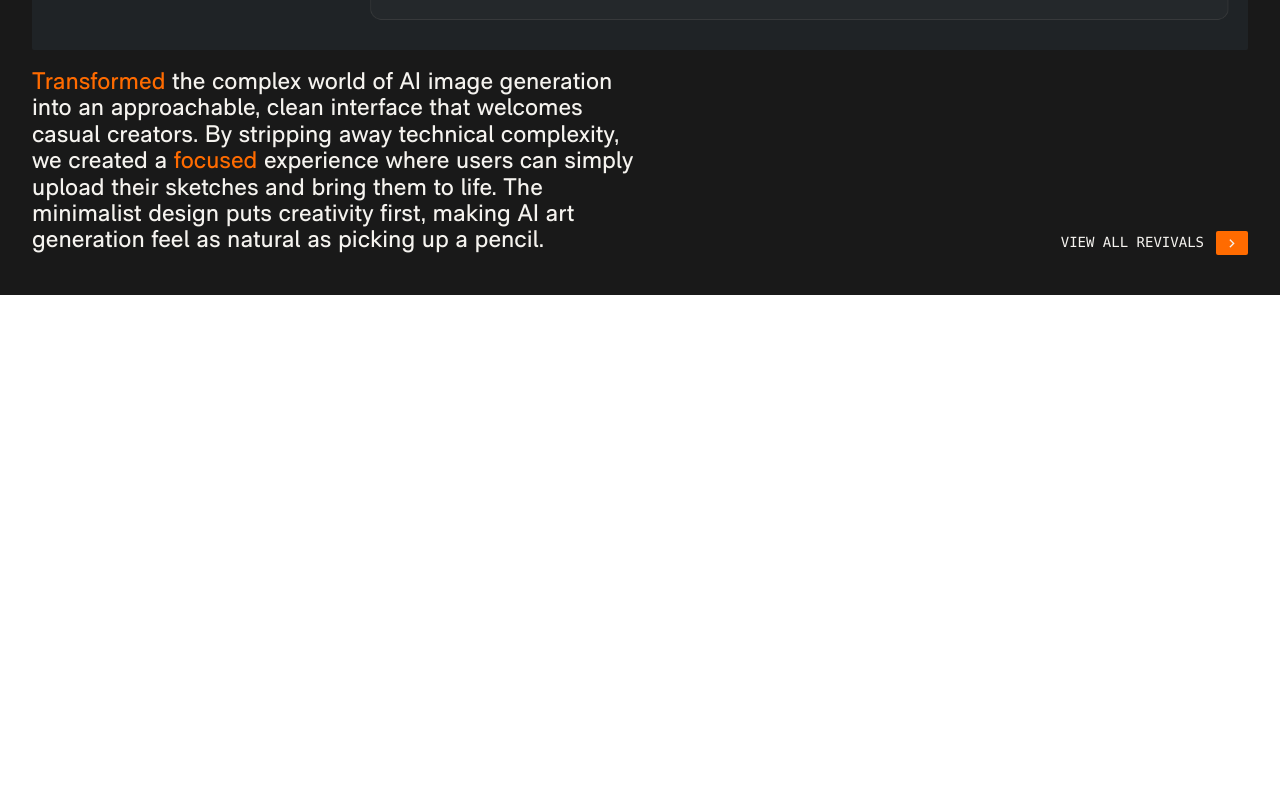
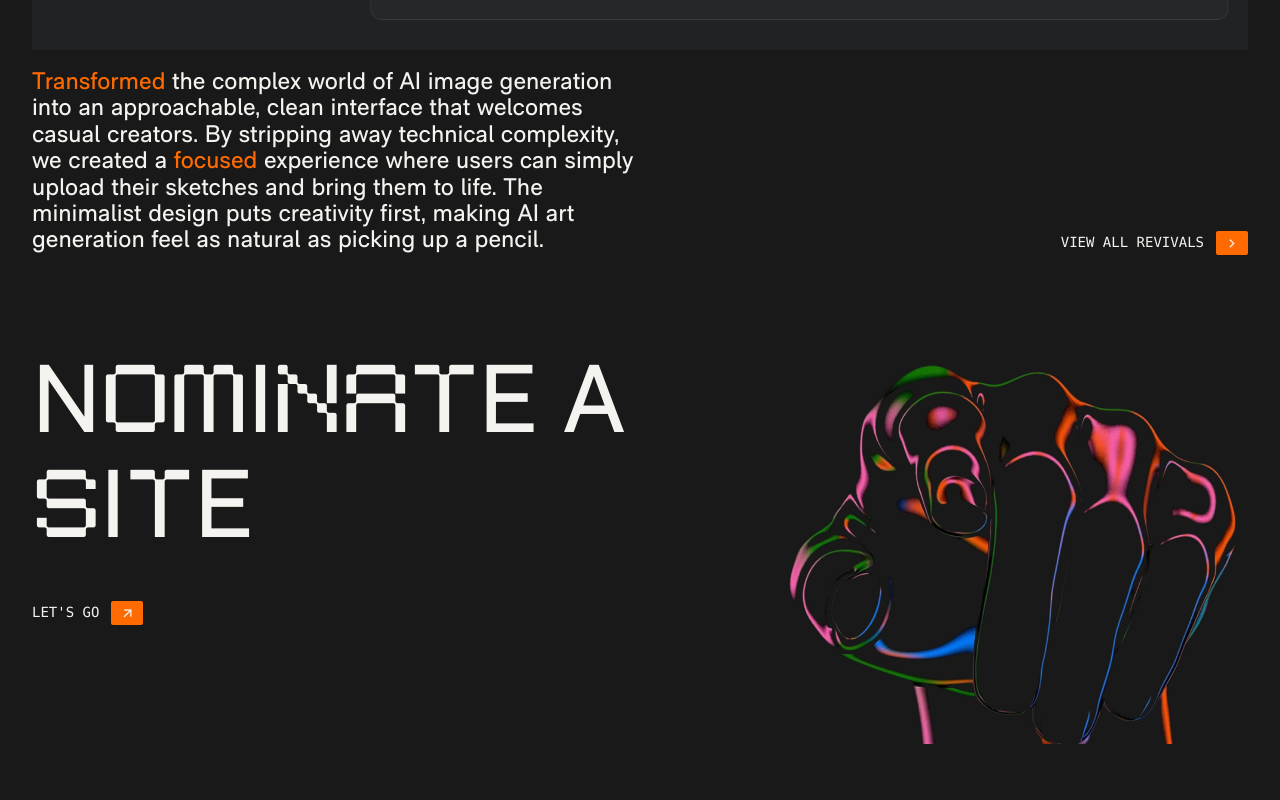
Before and after one commit to ad1tyac0des/The-Renaissers, a website built with Vite: page index.html in a window 1280 px wide. Shown: the part 3719-4519 px from the top of the page. Before the commit the page ends 4014 px from the top, so only its background shows below. Built offline with nearby package versions, Linux system fonts and the light colour scheme; files whose address does not match are found by name.

Commit message:
Add nominate section with heading, button, and image

```diff
--- a/index.html
+++ b/index.html
@@ -149,7 +149,22 @@
         </button>
       </div>
     </div>
+  </section>
 
+  <section id="nominate-section" class="bg-ren-black text-ren-white w-full px-4 md:px-8 py-12 md:py-14 flex gap-10 justify-between flex-col sm:flex-row">
+    <div class="w-[60%] 2xl:w-[50%] min-[1760px]:w-[40%]">
+      <h1 class="font-[neue] text-6xl sm:text-5xl md:text-6xl lg:text-7xl xl:text-8xl uppercase gridular-spans leading-[0.8]">
+        N<span>om</span>i<span>nat</span>e a <span>S</span>i<span>t</span>e</h1>
+
+      <button class="font-neue font-normal flex items-center gap-3 mt-7 sm:mt-10 w-fit">
+        <div class="pb-0.5 font-mono font-normal uppercase text-sm">Let's go</div>
+        <div class="px-2 bg-ren-orange rounded-sm"><i class="ri-arrow-right-up-line"></i></div>
+      </button>
+    </div>
+
+    <div class="w-full sm:w-[40%]">
+      <img class="size-full" src="assets/images/nominate.png">
+    </div>
   </section>
 
   <script type="module" src="js/main.js"></script>
```
Also changed, not shown: assets/images/nominate.png (added).
